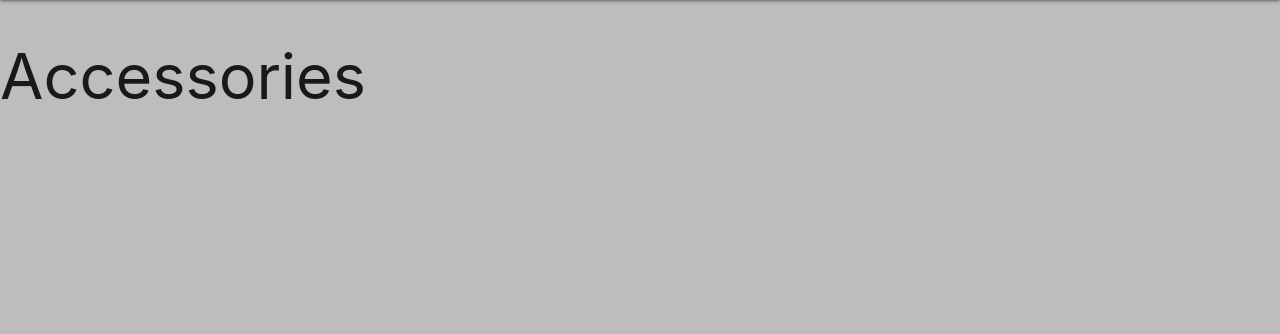
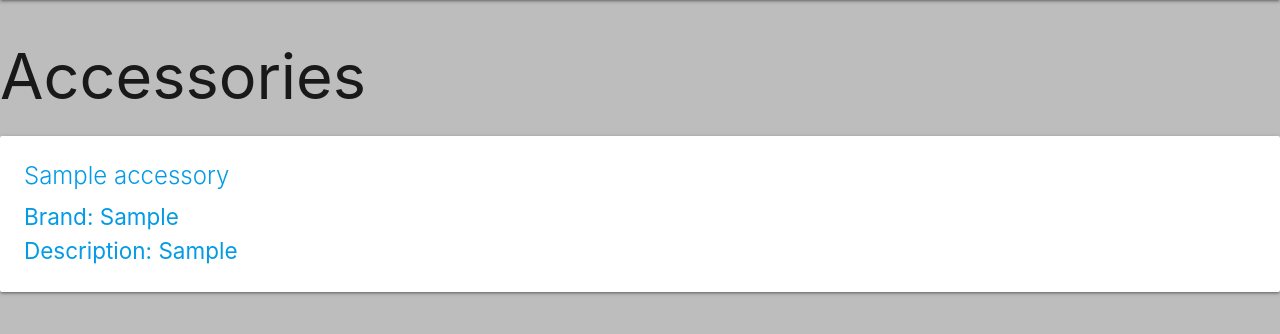
Before and after one commit to CodyMurr/guitar-collector, a Django app: page /accessories/ in a window 1280 px wide. Shown: the part 112-446 px from the top of the page. Run offline with Django 4.2, Linux system fonts and the light colour scheme; tables that the repository leaves empty hold one stand-in row (values such as "Sample post").

Commit message:
fix rendering issue

```diff
--- a/main_app/templates/main_app/accessory_list.html
+++ b/main_app/templates/main_app/accessory_list.html
@@ -3,7 +3,7 @@
 {% block content %}
 
 <h1>Accessories</h1>
-{% for accessory in accessories %}
+{% for accessory in accessory_list %}
     <a href="{% url 'accessories_detail' accessory.id %}">
         <div class="card">
             <div class="card-content">
--- a/main_app/views.py
+++ b/main_app/views.py
@@ -1,5 +1,5 @@
 from secrets import token_bytes
-from django.shortcuts import redirect, render
+from django.shortcuts import render, redirect
 from django.views.generic.edit import CreateView, UpdateView, DeleteView
 from django.views.generic import ListView, DetailView
 from .models import Guitar, Accessory
@@ -35,7 +35,7 @@ class GuitarCreate(CreateView):
 
 class GuitarUpdate(UpdateView):
     model = Guitar
-    fields = '__all__'
+    fields = ['brand', 'model', 'description']
 
 class GuitarDelete(DeleteView):
     model = Guitar
@@ -61,7 +61,7 @@ class AccessoryCreate(CreateView):
 
 class AccessoryUpdate(UpdateView):
     model = Accessory
-    fields = '__all__'
+    fields = ['brand', 'name', 'accessory_type']
 
 class AccessoryDelete(DeleteView):
     model = Accessory
```
